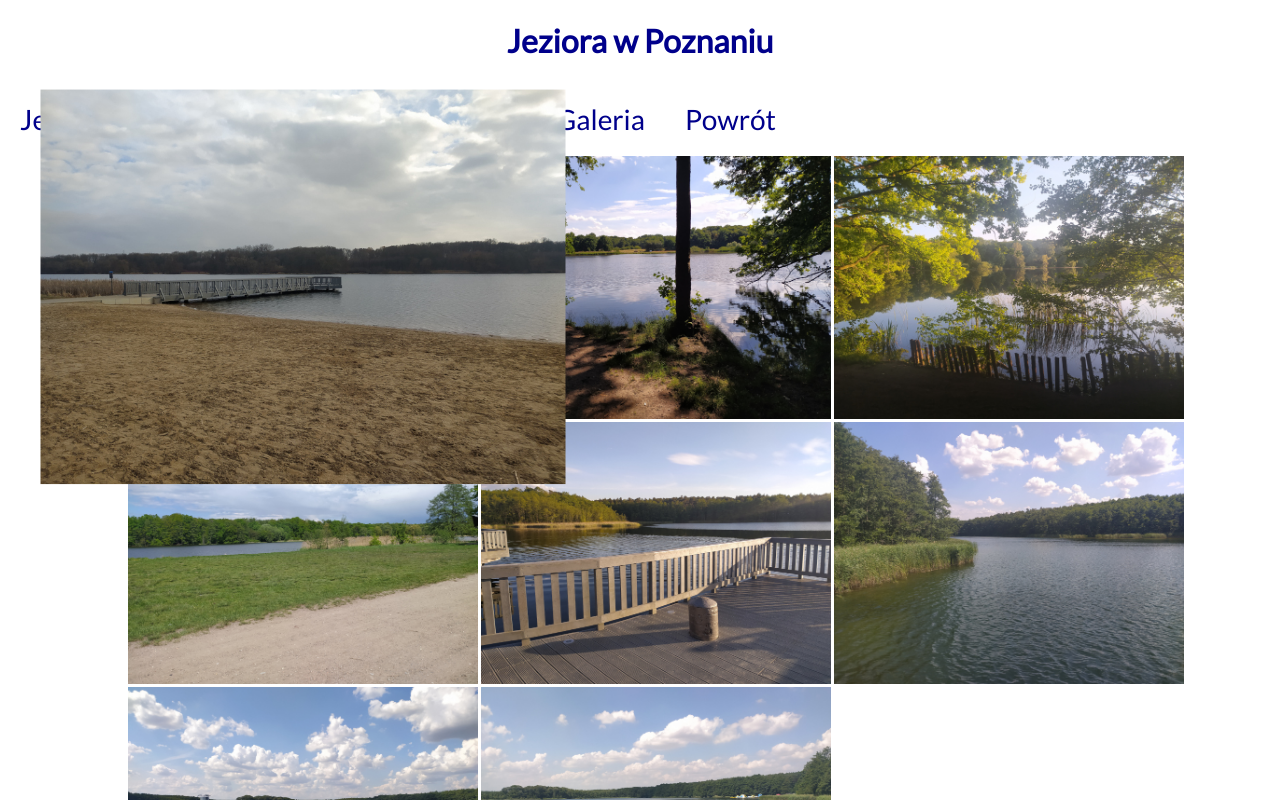
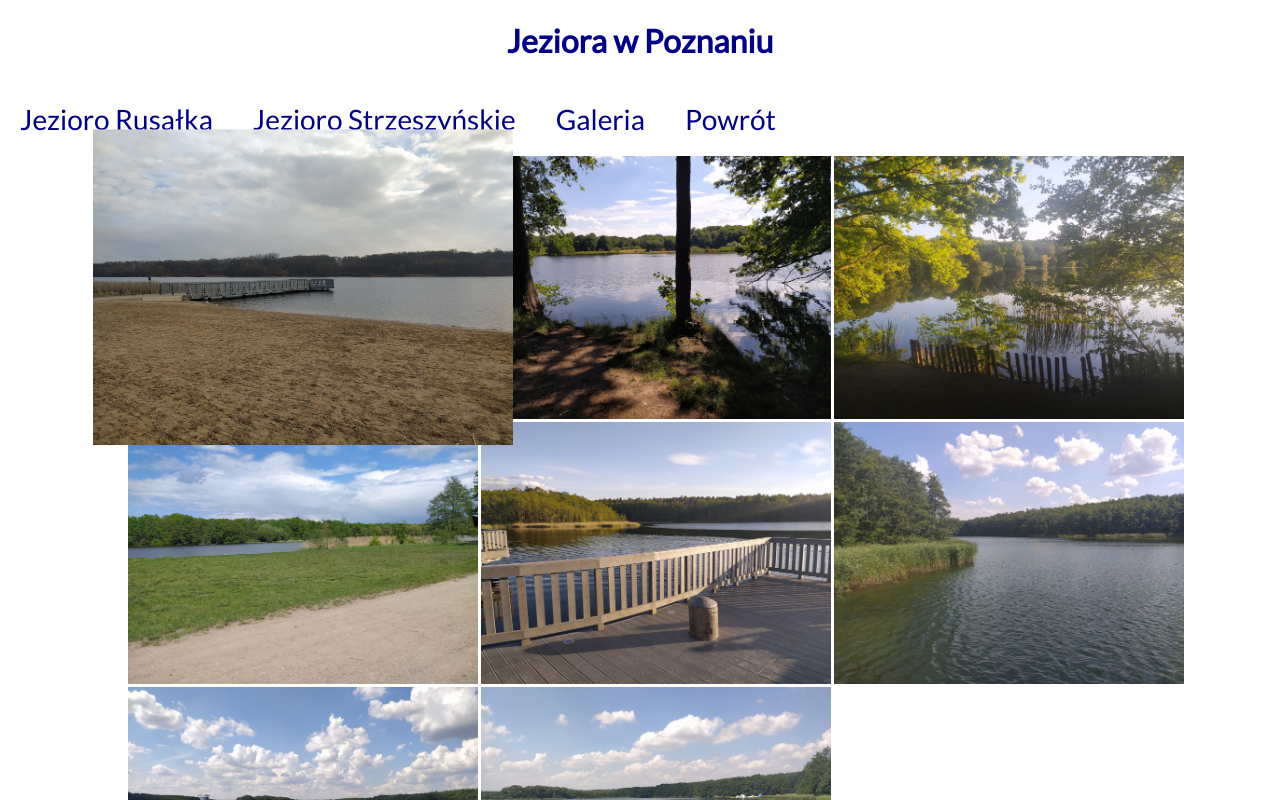
Before and after one commit to laszej/jeziora, a plain HTML site: page galeria.html in a window 1280 px wide. In both pictures the pointer is over the element 303 px from the left and 288 px from the top of the page. Shown: the top 800 px of the page. Drawn offline with Linux system fonts and the light colour scheme.

Commit message:
Update style.css

```diff
--- a/style.css
+++ b/style.css
@@ -29,9 +29,9 @@ margin-left: auto;}
     .zdjęcie{
     display:inline-block;
     transition: transform .5s;
-     max-width: 100%}
+     max-width: 80vmin}
 
-    .zdjęcie:hover{transform: scale(1.5);}
+    .zdjęcie:hover{transform: scale(1.2);}
 
     a:link, a:visited{text-decoration: none;
     color: darkblue;}
```
